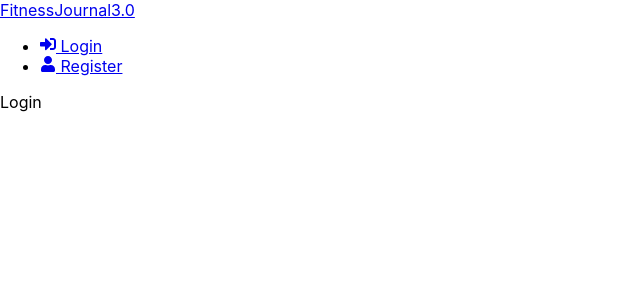
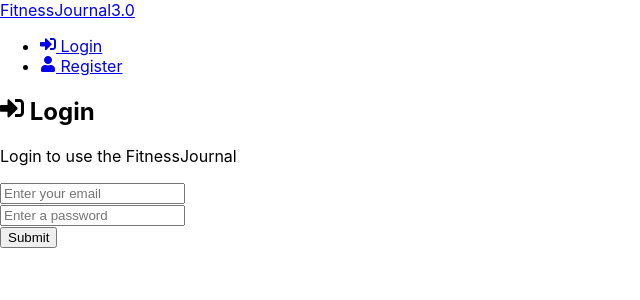
Before and after one commit to jkjohal/fitness3, a React (Create React App) app in the folder frontend/: page /login in a window 1280 px wide. Shown: the top 300 px of the page, without its empty margins (0-640 px from the left). Built offline with nearby package versions, Linux system fonts and the light colour scheme.

Commit message:
login page

```diff
--- a/frontend/src/pages/Login.jsx
+++ b/frontend/src/pages/Login.jsx
@@ -1,7 +1,65 @@
+import { useState, useEffect } from "react"
+
+import { FaSignInAlt} from 'react-icons/fa'
+
 function Login() {
-    return(
-        <div>Login</div>
-    )
+    const [formData, setFormData] = useState({
+        email: '',
+        password: '',
+    })
+
+    const { email, password } = formData
+
+    const onChange = (e) => {
+        setFormData((prevState) => ({
+            ...prevState,
+            [e.target.name]: e.target.value,
+        }))
+    }
+
+    const onSubmit = (e) => {
+        e.preventDefault()
+    }
+
+    return <>
+            <section className="heading">
+                <h1>
+                    <FaSignInAlt/> Login
+                </h1>
+                <p>Login to use the FitnessJournal</p>
+
+            </section>
+            <section className="form">
+                <form onSubmit={onSubmit}>
+                    <div className="form-group">
+                        <input
+                            type="email"
+                            className="form-control"
+                            id="email"
+                            name="email"
+                            value={email}
+                            placeholder='Enter your email'
+                            onChange={onChange}
+                            />
+                    </div>
+                    <div className="form-group">
+                        <input
+                            type="password"
+                            className="form-control"
+                            id="password"
+                            name="password"
+                            value={password}
+                            placeholder='Enter a password'
+                            onChange={onChange}
+                            />
+                    </div>
+                   <div className="form-group">
+                    <button type="submit" className="btn btn-block">Submit</button>
+                    </div>
+                </form>
+            </section>
+        </>
+
 }
 
 export default Login
```
